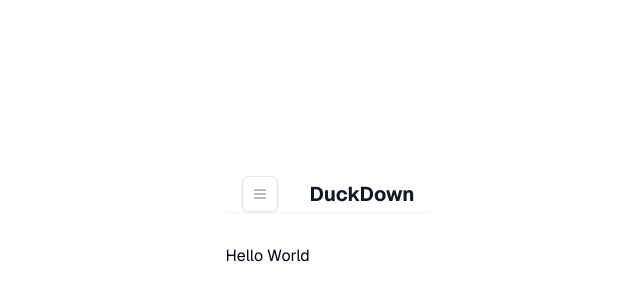
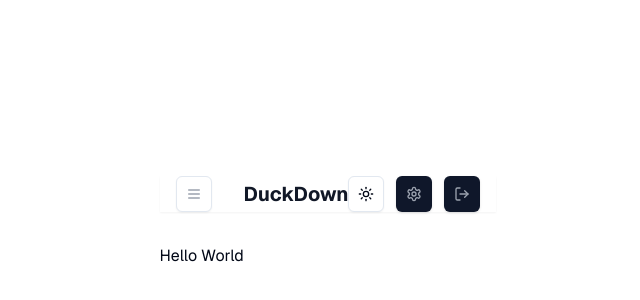
Before and after one commit to Lelouch0909/rubber-duck-debugging-front, a Next.js app: page / in a window 1280 px wide. Shown: the part 178-478 px from the top of the page, without its empty margins (312-952 px from the left). Built offline with nearby package versions, Linux system fonts and the light colour scheme.

Commit message:
refactor(components): eslint refactoring components

```diff
--- a/components/common/Button.tsx
+++ b/components/common/Button.tsx
@@ -1,19 +1,18 @@
-import React from 'react'
-import { Button, ButtonProps } from '@/components/ui/button'
-
+import React from 'react';
+import { Button, ButtonProps } from '@/components/ui/button';
 
 interface Props extends ButtonProps {
-  title: string
-  asChild?: boolean
-  children: React.ReactNode
-  handleClick?: () => {}
+  title: string;
+  asChild?: boolean;
+  children: React.ReactNode;
+  handleClick?: () => void;
 }
 
 export const Btn = (props: Props) => {
-  const { size, variant, title, asChild, children, handleClick } = props
+  const { size, variant, title, asChild, children, handleClick } = props;
   return (
     <Button
-      className="p-3 rounded-md text-gray-400 hover:text-gray-500 hover:bg-gray-100 dark:hover:bg-gray-700"
+      className="p-3 rounded-md text-gray-400 hover:text-gray-500 hover:bg-gray-100 dark:hover:bg-gray-700 transition-colors duration-200"
       variant={variant}
       size={size}
       title={title}
@@ -22,5 +21,5 @@ export const Btn = (props: Props) => {
     >
       {children}
     </Button>
-  )
-}
+  );
+};
--- a/components/common/Navbar.tsx
+++ b/components/common/Navbar.tsx
@@ -1,33 +1,52 @@
-import * as React from 'react'
-import { Btn } from './Button'
-import { Menu } from 'lucide-react'
-import Link from 'next/link'
+import * as React from 'react';
+import { Btn } from './Button';
+import { LogOutIcon, Menu, SettingsIcon } from 'lucide-react';
+import Link from 'next/link';
+import { ModeToggle } from '../toggle-mode/ToggleMode';
 
-export const Navbar = () => {
-  const [isSideBarOpen, setIsSideBarOpen] = React.useState(false)
-  const [isSettingOpen, setIsSettingOpen] = React.useState(false)
+interface Props {
+  isSideBarOpen: boolean;
+  setIsSideBarOpen: (value: boolean) => void;
+  isSettingOpen: boolean;
+  setIsSettingOpen: (value: boolean) => void;
+}
 
-  return (
-    <header className='bg-white dark:bg-gray-800 shadow-sm'>
+export const Navbar: React.FC<Props> = ({
+  isSideBarOpen,
+  setIsSideBarOpen,
+  isSettingOpen,
+  setIsSettingOpen,
+}) => (
+  <header className="bg-white dark:bg-gray-800 shadow-sm dark:shadow-none">
     <div className="max-w-8xl mx-auto px-4">
       <div className="flex h-17 items-center justify-between">
-          <div className='flex items-center gap-5'>
+        <div className="flex items-center gap-5">
           <Btn
-              variant='outline'
-              size='icon'
-              title={isSideBarOpen ? 'Masquer l\'explorateur' : 'Afficher l\'explorateur'}
+            variant="outline"
+            size="icon"
+            title={isSideBarOpen ? "Masquer l'explorateur" : "Afficher l'explorateur"}
           >
-              <Menu className='h-6 w-6' />
+            <Menu className="h-6 w-6" />
           </Btn>
-            <Link href='/' className='flex items-center hover-lift'>
-              <span className='ml-3 text-xl font-bold text-gray-900 dark:text-white'>DuckDown</span>
+          <Link href="/" className="flex items-center hover-lift">
+            <span className="ml-3 text-xl font-bold text-gray-900 dark:text-white">DuckDown</span>
           </Link>
         </div>
-          <div className='flex items-center gap-3'>
-
+        <div className="flex items-center gap-3">
+          <ModeToggle />
+          <Btn
+            size={'icon'}
+            variant={'default'}
+            onClick={() => setIsSettingOpen(true)}
+            title="Paramètre"
+          >
+            <SettingsIcon className="h-5 w-5" />
+          </Btn>
+          <Btn title="Se déconnecter" size={'icon'}>
+            <LogOutIcon className="h-5 w-5" />
+          </Btn>
         </div>
       </div>
     </div>
   </header>
-  )
-}
+);
```
Lines whose indentation alone changed are shown as unchanged.
